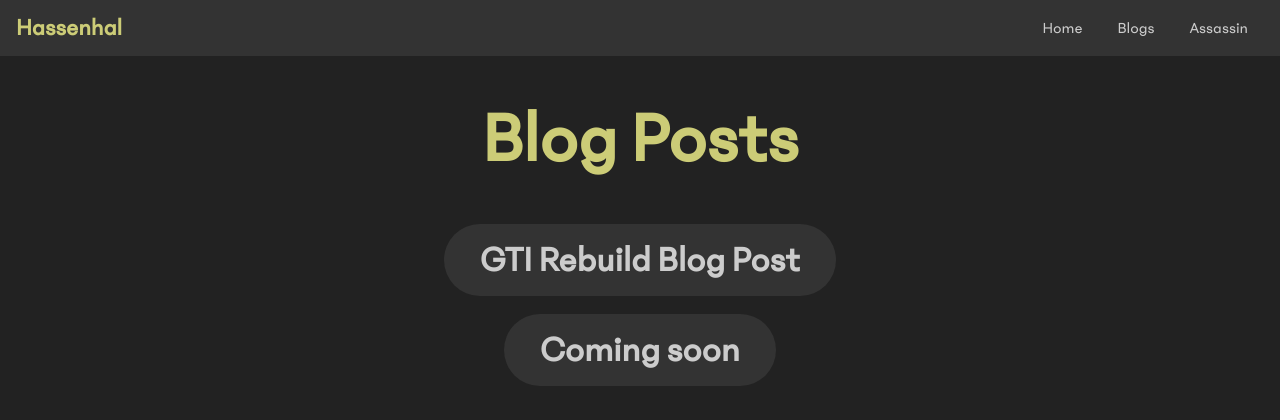
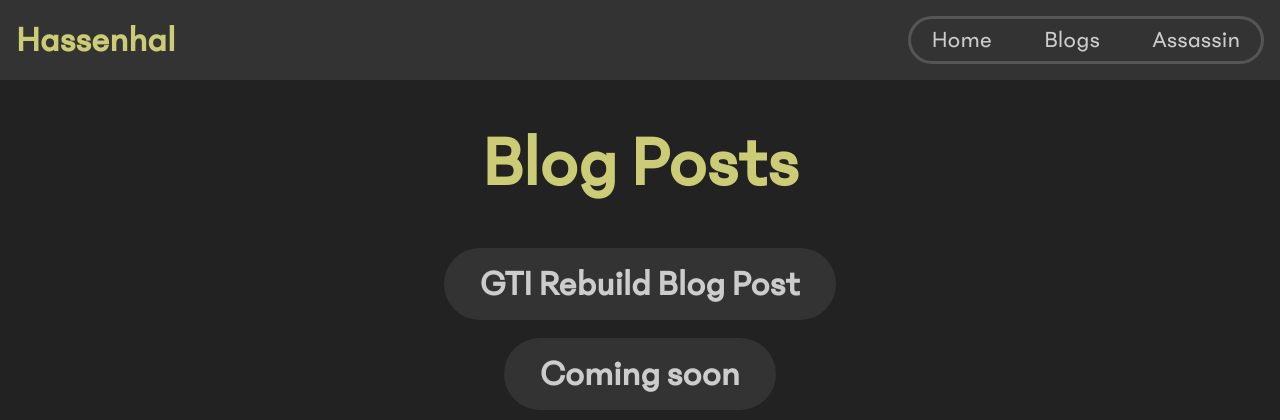
Before and after one commit to jackhassenzahl/hassenhal, a PHP site: page /blogs/index.html in a window 1280 px wide. Shown: the top 420 px of the page. Run offline with PHP 8.4, Linux system fonts and the light colour scheme.

Commit message:
bigger button

```diff
--- a/blogs/index.html
+++ b/blogs/index.html
@@ -14,7 +14,7 @@
     <ul>
         <div id="menu">
             <li><a href="gti/" class="button">GTI Rebuild Blog Post</a></li>
-            <li><a>Coming soon</a></li>
+            <li><a href>Coming soon</a></li>
         </div>
     </ul>
     <script src="/scripts/navbar.js"></script>
--- a/style/style.css
+++ b/style/style.css
@@ -73,11 +73,18 @@ li {
     align-items: center;
 }
 
+#navbutton {
+    padding: 0.5em 0;
+    border-radius: 24px;
+    box-shadow: inset 0 0 0 3px #555;
+    font-size: 24px;
+}
+
 #navbar #navbutton a {
     color: #ccc;
-    padding: 0.5em 1em;
+    padding: 0.4em 1em;
     text-decoration: none;
-    border-radius: 18px;
+    border-radius: 24px;
     transition: 0.3s;
 }
 
@@ -89,7 +96,7 @@ li {
 #navbar #logo {
     color: #cc7;
     text-decoration: none;
-    font-size: 24px;
+    font-size: 36px;
     font-weight: bold;
     margin-right: auto;
 }
@@ -101,10 +108,10 @@ li {
 
 .dropdown-content {
     box-shadow: inset 0 0 0 3px #555;
-    margin-top: 0.5em;
+    margin-top: 9px;
     width: max-content;
     background-color: #333;
-    border-radius: 18px;
+    border-radius: 24px;
     position: absolute;
     left: 50%;
     transform: translateX(-50%) translateY(-10px);
@@ -121,7 +128,6 @@ li {
     display: block;
     padding: 0.5em 1em;
     color: #ccc;
-    transition: 0.3s;
 }
 
 .dropdown-content a:hover {
```
